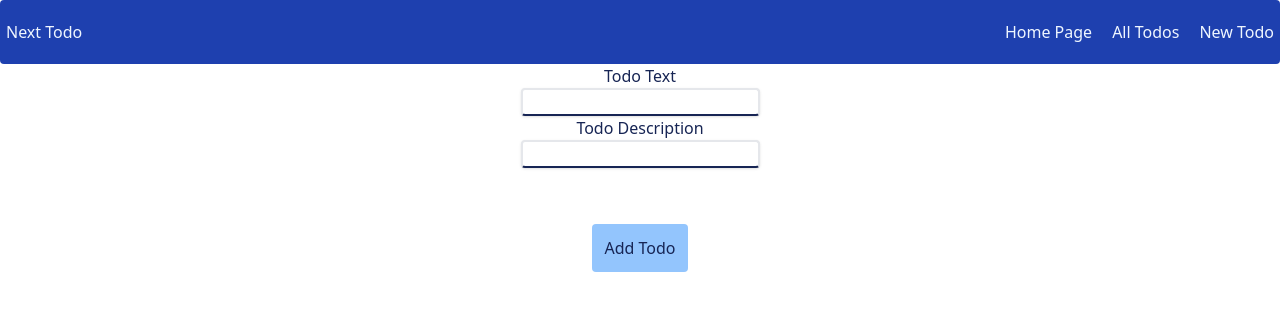
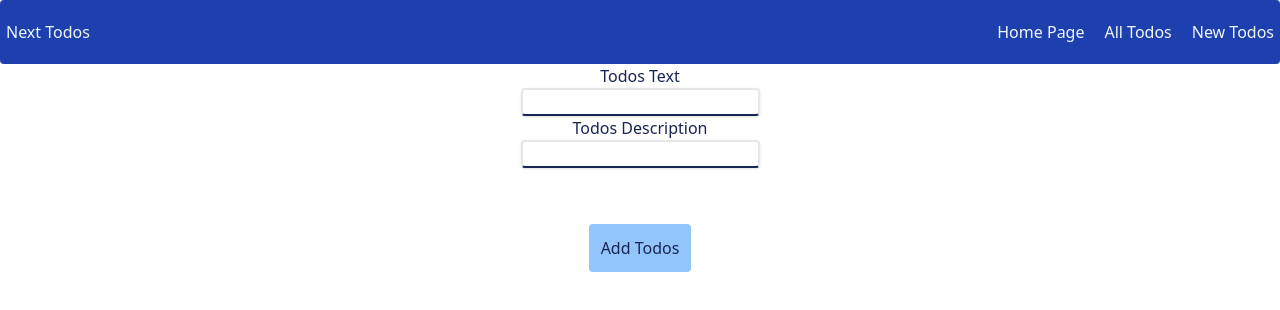
Before and after one commit to hakanurtimur/next-todo-practice, a Next.js app: page /new-todo in a window 1280 px wide. Shown: the top 310 px of the page. Built offline with nearby package versions, Linux system fonts and the light colour scheme.

Commit message:
fix something

```diff
--- a/src/components/MainNavigation.tsx
+++ b/src/components/MainNavigation.tsx
@@ -4,7 +4,7 @@ import Link from "next/link";
 const MainNavigation: React.FC = () => {
     return (
         <header className='flex flex-row items-center justify-between bg-blue-800 text-blue-50  px-1.5 py-5 gap-4 rounded'>
-            <div>Next Todo</div>
+            <div>Next Todos</div>
             <nav>
                 <ul className='flex flex-row gap-5 justify-between'>
                     <li>
@@ -14,7 +14,7 @@ const MainNavigation: React.FC = () => {
                         <Link className='hover:text-blue-200' href="/todos" >All Todos</Link>
                     </li>
                     <li>
-                        <Link className='hover:text-blue-200' href="/new-todo">New Todo</Link>
+                        <Link className='hover:text-blue-200' href="/new-todo">New Todos</Link>
                     </li>
                 </ul>
             </nav>
--- a/src/components/NewTodo.tsx
+++ b/src/components/NewTodo.tsx
@@ -24,11 +24,11 @@ const NewTodo: React.FC<{onSend : (text: string, description: string) => void}>
     };
     return (
         <form onSubmit={submitHandler} className='self-center flex flex-col items-center justify-center w-9/10 text-blue-950'>
-            <label htmlFor="todo-text">Todo Text</label>
+            <label htmlFor="todo-text">Todos Text</label>
             <input  className='border-b-blue-950 border-2 rounded shadow pl-1'  type="text" id="todo-text" ref={textInputRef}/>
-            <label htmlFor="todo-description">Todo Description</label>
+            <label htmlFor="todo-description">Todos Description</label>
             <input className='border-b-blue-950 border-2 rounded shadow pl-1' type="text" id="todo-description" ref={descriptionInputRef}/>
-            <button disabled={disabled} type="submit" className='bg-blue-300 m-14 p-3 rounded shadow-blue-900 hover:bg-blue-200 disabled:opacity-50'>Add Todo</button>
+            <button disabled={disabled} type="submit" className='bg-blue-300 m-14 p-3 rounded shadow-blue-900 hover:bg-blue-200 disabled:opacity-50'>Add Todos</button>
         </form>
     )
 }
```
